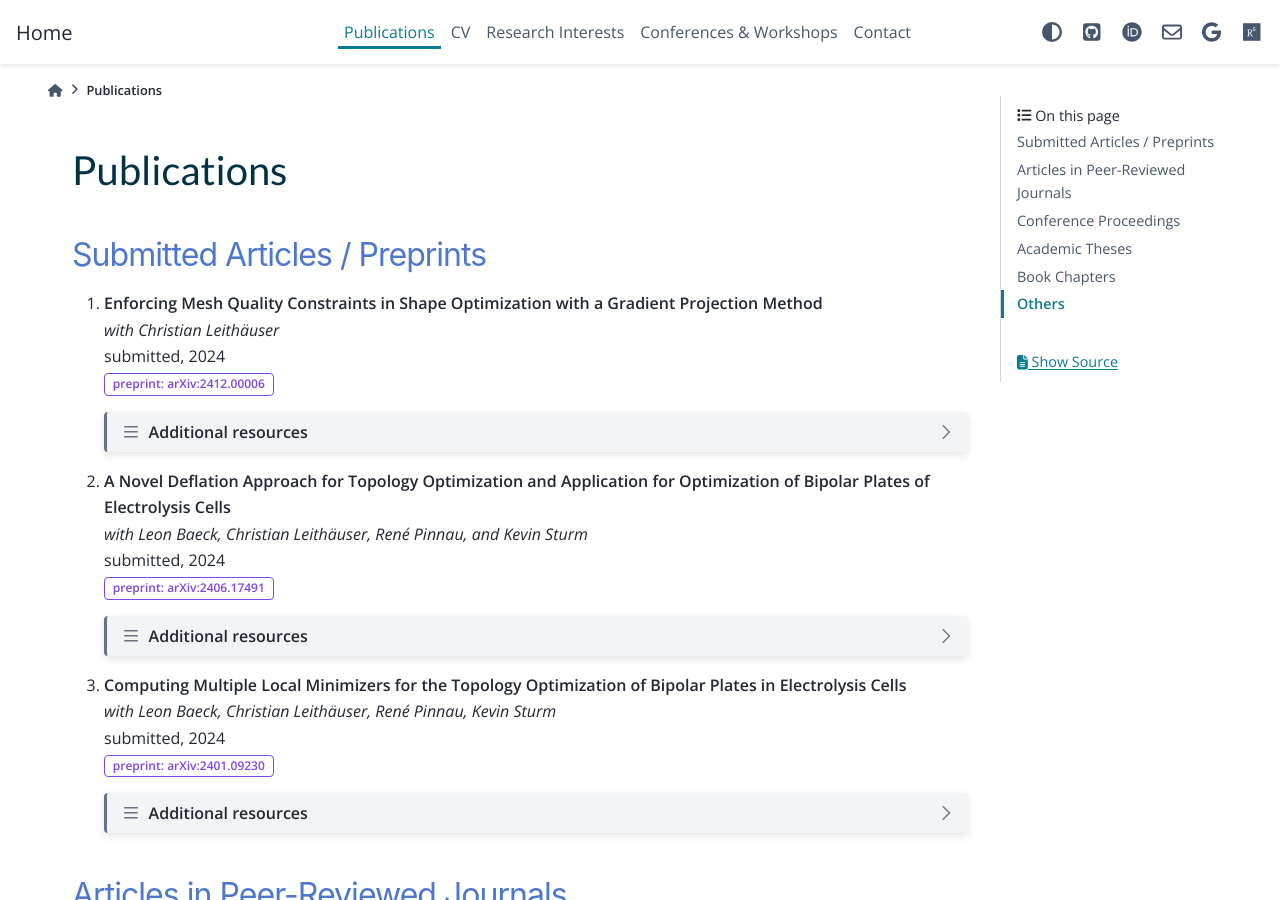
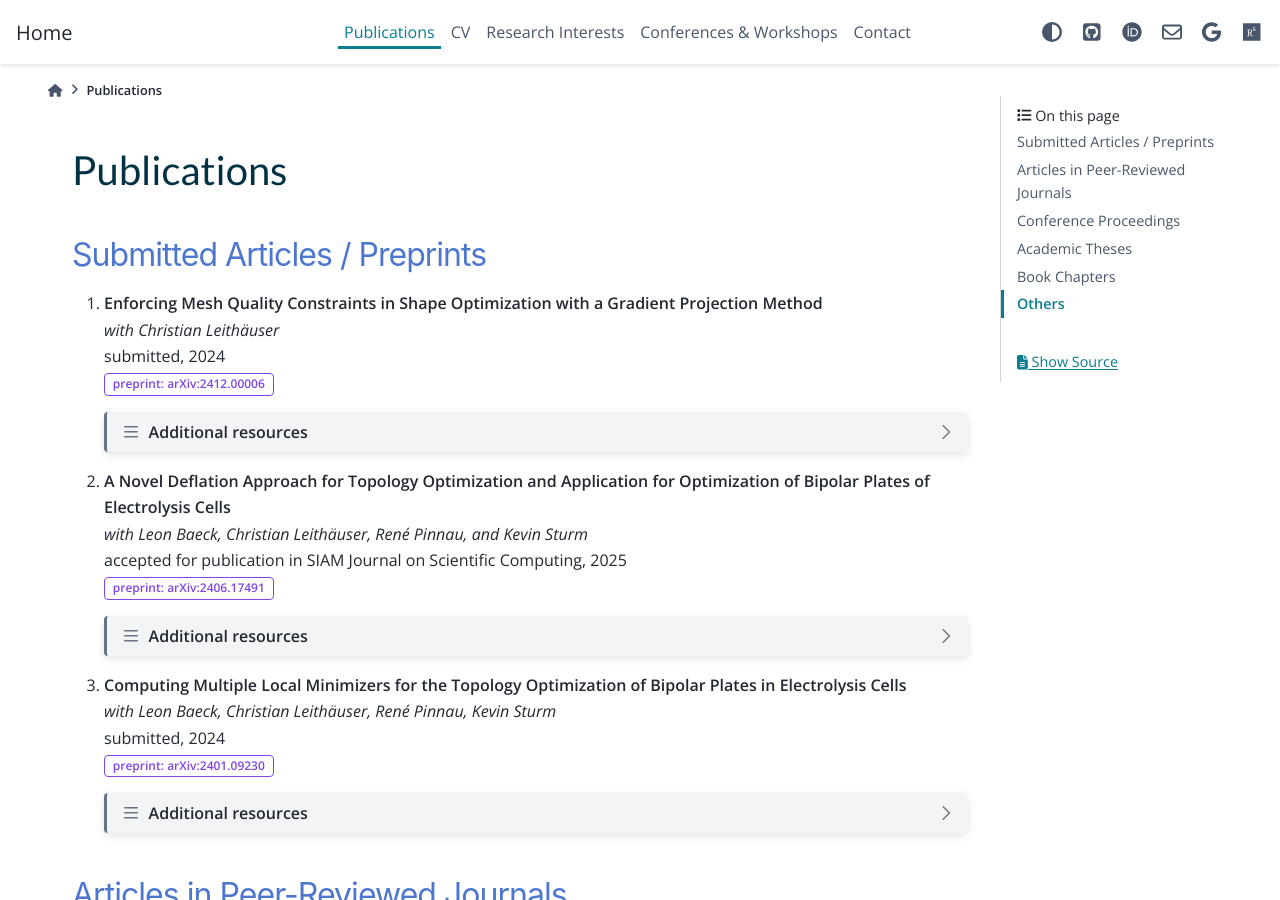
Before and after one commit to sblauth/sblauth.github.io, a Sphinx documentation site: the page built from source/publications.rst, in a window 1280 px wide and 900 px high. Built offline with Sphinx 7.4.7 and the PyData theme 0.15.4, drawn with Linux system fonts in a browser that asks for light colours.

Commit message:
Update publications

```diff
--- a/source/publications.rst
+++ b/source/publications.rst
@@ -44,7 +44,7 @@ Submitted Articles / Preprints
 
 #.  | **A Novel Deflation Approach for Topology Optimization and Application for Optimization of Bipolar Plates of Electrolysis Cells**
     | *with Leon Baeck, Christian Leithäuser, René Pinnau, and Kevin Sturm*
-    | submitted, 2024
+    | accepted for publication in SIAM Journal on Scientific Computing, 2025
     | :bdg-link-secondary-line:`preprint: arXiv:2406.17491 <https://arxiv.org/abs/2406.17491>`
 
     .. dropdown:: Additional resources
```
